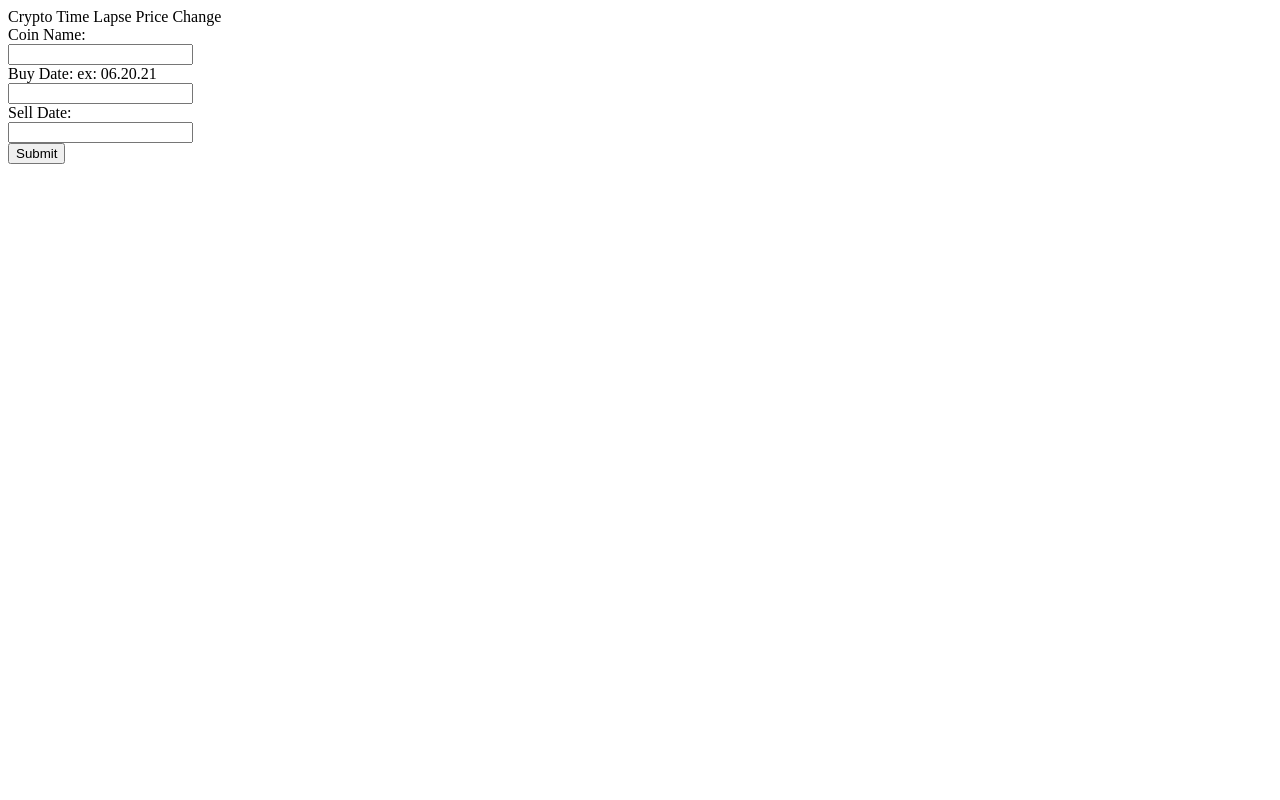
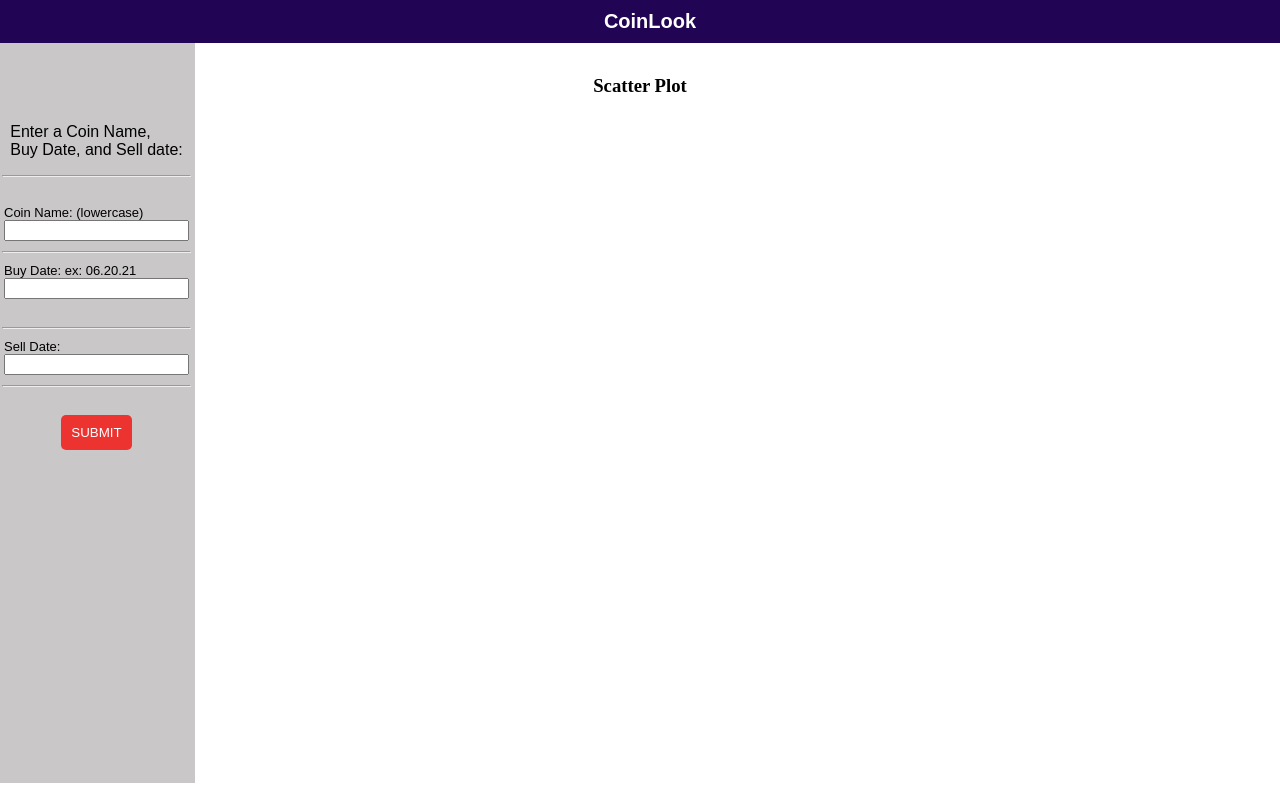
Before and after one commit to hisrael1/CoinLook, a website built with webpack: page index.html in a window 1280 px wide. Built offline with nearby package versions, Linux system fonts and the light colour scheme.

Commit message:
presentation

```diff
--- a/index.html
+++ b/index.html
@@ -6,32 +6,50 @@
     <meta name="viewport" content="width=device-width, initial-scale=1.0" />
     <meta http-equiv="X-UA-Compatible" content="ie=edge" />
     <link rel="stylesheet" href="./dist/main.css" />
-    <!-- google fonts -->
-    <!-- favicons -->
-    <!-- bundle javascript -->
+    <script src="https://d3js.org/d3.v7.min.js"></script>
     <script src="./dist/main.js"></script>
-    <title>CoinLook</title>
 </head>
 
 <body>
     <main id="main">
-        Crypto Time Lapse Price Change
+        <h1 id="title">CoinLook</h1>
+        <div class="side-menu">
+            <br>
+            <br>
+            <br>
+            <p id="user-input">Enter a Coin Name, <br> Buy Date, and Sell date: <p>
+                <hr class="solid">
+                <br>
+                <div class="name">
+                    <label for="coin">Coin Name: (lowercase)</label>
+                    <input id="name" type="text" name="coin">
+                </div>
+
+                <hr class="solid">
+
+                <div class="buy">
+                    <label for="buyDate">Buy Date: ex: 06.20.21</label>
+                    <input id="buyDate" type="text" name="buyDate">
+                </div>
+
+                <br>
+                <hr class="solid">
+
+                <div class="sell">
+                    <label for="sellDate">Sell Date: </label>
+                    <input id="sellDate" type="text" name="sellDate">
+                </div>
+                <hr class="solid">
+
+                <div class="submit">
+                    <input type="submit" class="submit-button">
+                </div>
+        </div>
     </main>
 
-   <div>
-        <label for="coin">Coin Name: </label>
-        <br>
-        <input id="name" type="text" name="coin">
-        <br>
-        <label for="buyDate">Buy Date: ex: 06.20.21</label>
-        <br>
-        <input id="buyDate" type="text" name="buyDate">
-        <br>
-        <label for="sellDate">Sell Date: </label>
-        <br>
-        <input id="sellDate" type="text" name="sellDate">
-        <br>
-        <input type="submit" class="submit-button">
-   </div>
+    <div class="prices">
+      <h3>Scatter Plot</h3>
+    </div>
+
 </body>
 </html>
--- a/src/index.js
+++ b/src/index.js
@@ -1,6 +1,4 @@
-//import Coin from "./scripts/functionality"
-import allCoinData from './scripts/coinData';
-console.log(allCoinData);
+import lineGraph from './scripts/lineChart.js'
 document.addEventListener("DOMContentLoaded", () => {
 
     const name = document.getElementById('name');
@@ -9,20 +7,12 @@ document.addEventListener("DOMContentLoaded", () => {
     const submitButton = document.querySelector('.submit-button')
 
     submitButton.addEventListener('click', (e) => {
+        let dataHash;
        fetch(`https://api.coingecko.com/api/v3/coins/${name.value}/market_chart/range?vs_currency=usd&from=${Math.floor(new Date(buyDate.value).getTime() / 1000)}&to=${Math.floor(new Date(sellDate.value).getTime() / 1000)}`)
         .then(response => response.json())
-        .then(data => {
-            console.log(data);
-
-            // I need to make sure I can reference the data across files.
-            // const dataHash = return data;
+        .then((data) => {
+            dataHash = data.prices;
+            lineGraph(dataHash);
         });
-    })
-});
-
-// var obj;
-
-// fetch('https://jsonplaceholder.typicode.com/posts/1')
-//   .then(res => res.json())
-//   .then(data => obj = data)
-//   .then(() => console.log(obj))
+        });
+    });
--- a/src/index.scss
+++ b/src/index.scss
@@ -0,0 +1,93 @@
+#title {
+    width: 100%;
+    display: grid;
+    place-items: center;
+    font-family: Arial, Helvetica, sans-serif;
+    color: rgb(1, 12, 12);
+    padding: 10px 10px 10px 10px;
+    margin-top: 0px;
+    text-align: center;
+    background: #210454;
+    color: white;
+    font-size: 20px;
+  }
+
+#main {
+    width: 100%;
+}
+
+body {
+    margin: 0;
+    padding: 0;
+    border: 0;
+    outline: 0;
+    box-sizing: inherit;
+}
+
+.side-menu label{
+    font-size: small;
+}
+
+#user-input {
+    font-family: Arial, Helvetica, sans-serif;
+    display: grid;
+    place-items: center;
+    font-size: 16px;
+}
+
+.name {
+    padding: 2px;
+    font-family: Arial, Helvetica, sans-serif;
+    display: grid;
+    place-items: left;
+}
+.buy {
+    padding: 2px;
+    font-family: Arial, Helvetica, sans-serif;
+    display: grid;
+    place-items: left;
+}
+.sell {
+    padding: 2px;
+    font-family: Arial, Helvetica, sans-serif;
+    display: grid;
+    place-items: left;
+}
+
+.submit {
+    text-align: center;
+    position: relative;
+    bottom: -20px;
+}
+
+.submit-button {
+    color: #fff;
+	text-transform: uppercase;
+	text-decoration: none;
+	background: #ed3330;
+	padding: 10px;
+	border-radius: 5px;
+	display: inline-block;
+	border: none;
+	transition: all 0.4s ease 0s;
+}
+
+.side-menu {
+    height: 90%;
+    width: 50;
+    position: fixed;
+    z-index: 1;
+    top: 43px;
+    left: 0;
+    background-color: rgb(201, 199, 199);
+    font-family: Arial, Helvetica, sans-serif;
+    overflow-x: hidden;
+    padding-top: 0px;
+    transition: 0.5s;
+    padding: 10px 4px 10px 2px;
+}
+
+.prices {
+    display: grid;
+    place-items: center;
+}
--- /dev/null
+++ b/src/scripts/lineChart.js
@@ -0,0 +1,65 @@
+function renderGraph(hash) {
+    const parseDate = d3.timeParse("%Q");
+
+    for (let i = 0; i < hash.length; i++) {
+        hash[i][0] = parseDate(hash[i][0])
+        hash[i][1] = Math.round(100 * hash[i][1])/100;
+    }
+
+    let pricesData = [];
+    hash.forEach(ele=> {
+        let price = {
+            time: ele[0],
+            price: ele[1]
+        };
+        pricesData.push(price);
+    });
+
+    var margin = {top: 10, right: 30, bottom: 30, left: 60},
+    width = 600 - margin.left - margin.right,
+    height = 400 - margin.top - margin.bottom;
+
+    var svg = d3.select(".prices")
+        .append("svg")
+        .attr("width", width + margin.left + margin.right)
+        .attr("height", height + margin.top + margin.bottom)
+        .append("g")
+        .attr("transform",
+                "translate(" + margin.left + "," + margin.top + ")");
+
+        var x = d3.scaleTime()
+            .domain(d3.extent(pricesData, function(d) { return d.time; }))
+            .range([ 0, width ]);
+        svg.append("g")
+            .attr("transform", "translate(0," + height + ")")
+            .call(d3.axisBottom(x));
+
+        var y = d3.scaleLinear()
+            .domain( [d3.min(pricesData, d=>d.price)*.95, d3.max(pricesData, d => d.price)])
+            .range([ height, 0 ]);
+        svg.append("g")
+            .call(d3.axisLeft(y));
+
+        svg.append("path")
+            .datum(pricesData)
+            .attr("fill", "none")
+            .attr("stroke", "red")
+            .attr("stroke-width", 1.5)
+            .attr("d", d3.line()
+            .x(function(d) { return x(d.time) })
+            .y(function(d) { return y(d.price) })
+            );
+
+        svg
+            .append("g")
+            .selectAll("dot")
+            .data(pricesData)
+            .enter()
+            .append("circle")
+            .attr("cx", function(d) { return x(d.time) } )
+            .attr("cy", function(d) { return y(d.price) } )
+            .attr("r", 1)
+            .attr("fill", "#072ac6");
+}
+
+export default renderGraph;
```
Also changed, not shown: src/scripts/Untitled-1.rand.md (deleted, +0 -16 lines), src/scripts/coinData.js (deleted, +0 -26 lines), src/scripts/functionality.js (deleted, +0 -13 lines), src/scripts/search.js (deleted, +0 -66 lines), dist/main.css, dist/main.js.
